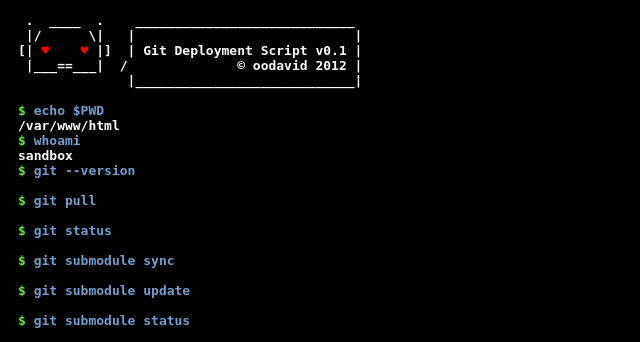
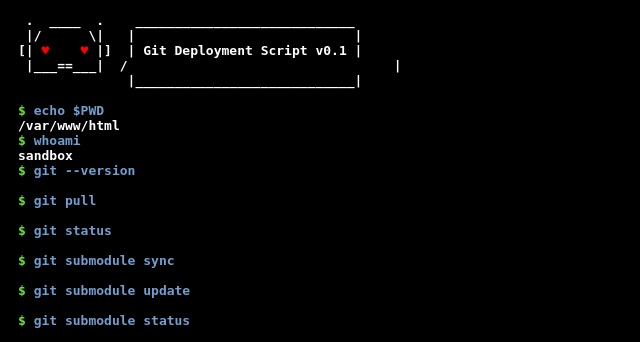
Before and after one commit to jonatanestrada/hova-dir, a PHP site: page /deploy.php in a window 1280 px wide. Shown: the top 342 px of the page, without its empty margins (0-640 px from the left). Run offline with PHP 8.4, Linux system fonts and the light colour scheme.

Commit message:
Deploy script complete

```diff
--- a/deploy.php
+++ b/deploy.php
@@ -42,7 +42,7 @@
  .  ____  .    ____________________________
  |/      \|   |                            |
 [| <span style="color: #FF0000;">&hearts;    &hearts;</span> |]  | Git Deployment Script v0.1 |
- |___==___|  /              &copy; oodavid 2012 |
+ |___==___|  /                                  |
               |____________________________|
 
 <?php echo $output; ?>
```
